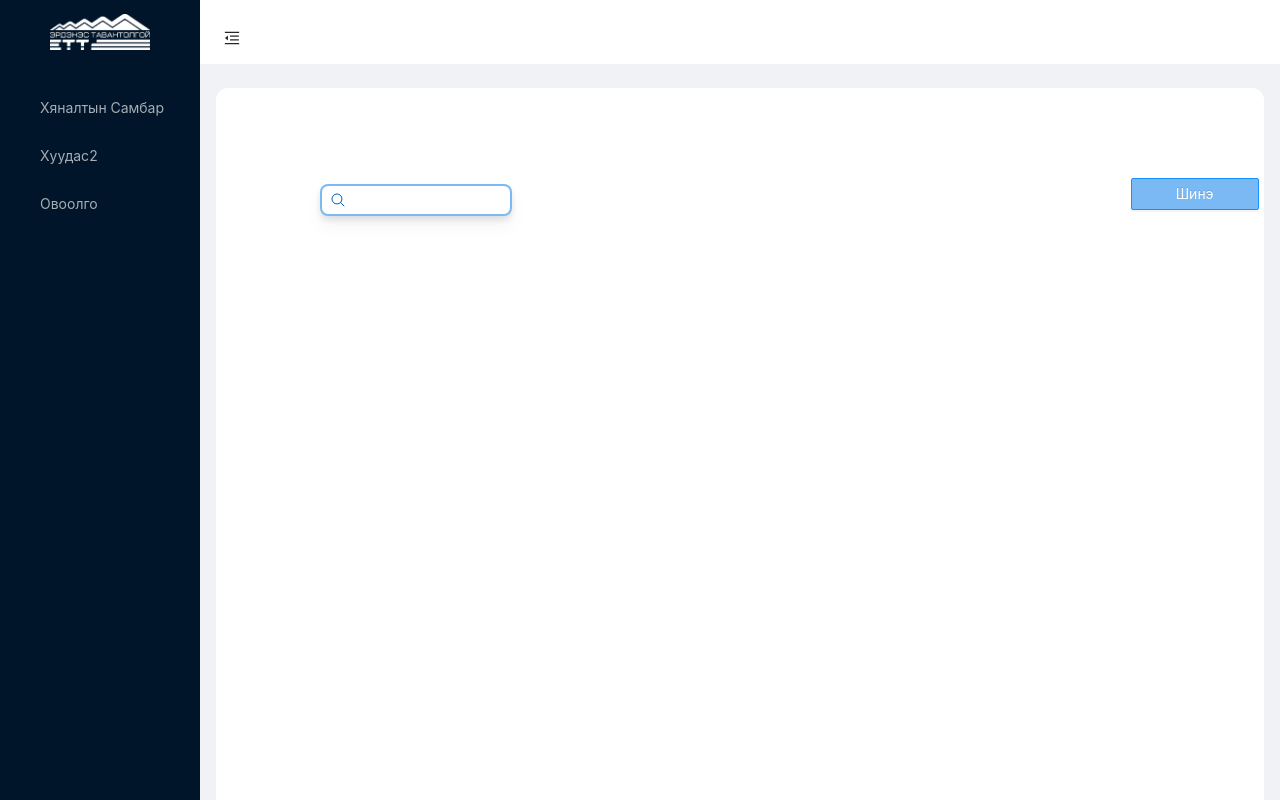
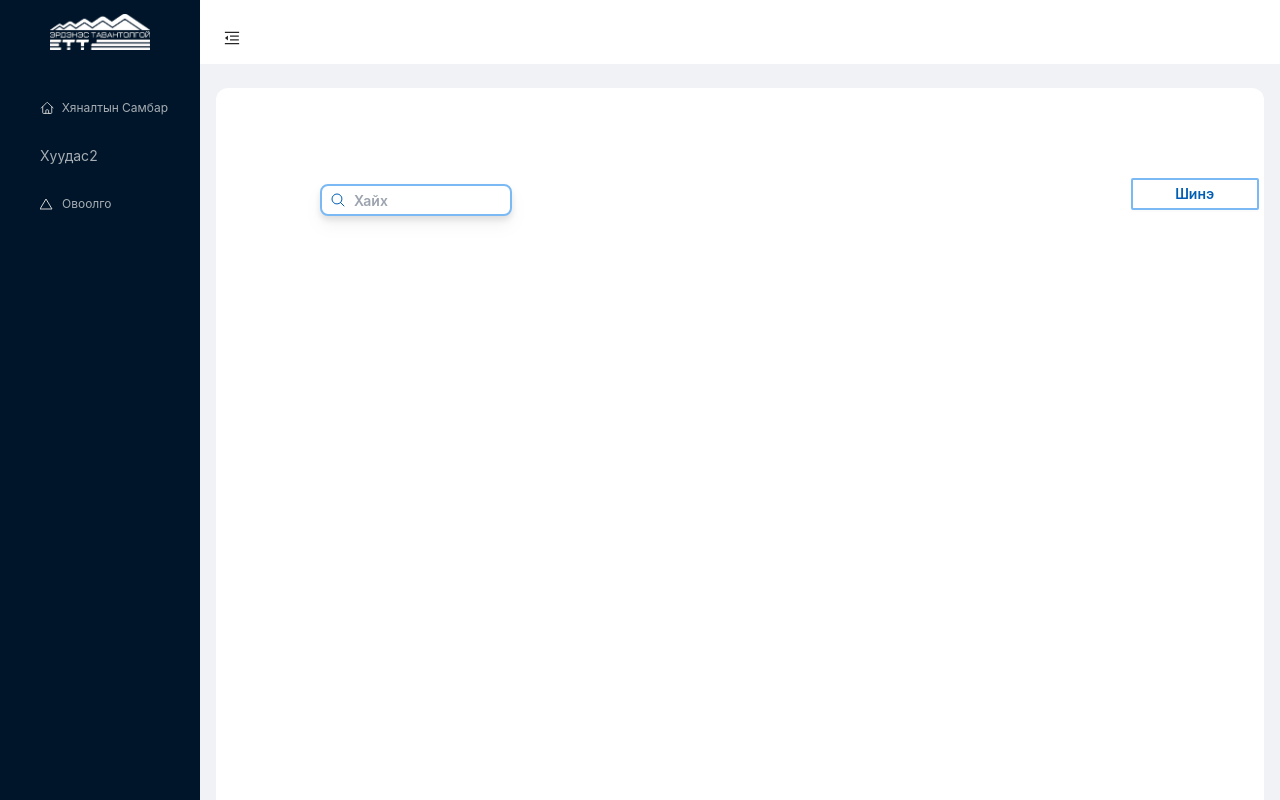
Before and after one commit to HyperDanirio/ett_dashboard, a Next.js app in the folder coal_logistics/: page /ovoolgo in a window 1280 px wide. Built offline with nearby package versions, Linux system fonts and the light colour scheme.

Commit message:
Daniel_Push_07/05/23/02

```diff
--- a/coal_logistics/components/charts.js
+++ b/coal_logistics/components/charts.js
@@ -1,6 +1,7 @@
 import { useEffect } from "react";
 import Chart from "chart.js";
 import { useState } from "react";
+import Button from "antd/lib/button";
 
 export const LineChart = () => {
   useEffect(() => {
@@ -79,19 +80,28 @@ export const LineChart = () => {
     <>
       <div className="w-2/3 h-full flex mx-auto flex-col mb-10">
         <div className="w-full h-10 flex justify-between items-center flex-row">
-          <div className="w-40 h-8 text-xl ml-8 font-semibold cursor-default text-black/70">
+          <div className="w-40 h-8 text-xl ml-8 font-bold cursor-default text-black/70">
             Мэдэхгүй
           </div>
           <div className="w-fit h-full space-x-1 mr-7 flex flex-row">
-            <button className="w-16 h-6 rounded-md bg-white border-2 border-gray-300 hover:bg-gray-100 hover:border-main hover:shadow-sm transition-all duration-100 flex justify-center items-center font-semibold text-xs text-black/70 hover:text-black">
+            <Button
+              className="w-16 h-6 rounded-md bg-white border-2 border-gray-300 hover:bg-gray-100 hover:border-main hover:shadow-sm transition-all duration-100 flex justify-center items-center font-semibold text-xs text-black/70 hover:text-black"
+              type="dashed"
+            >
               7 Хоног
-            </button>
-            <button className="w-16 h-6 rounded-md bg-white border-2 border-gray-300 hover:bg-gray-100 hover:border-main hover:shadow-sm transition-all duration-100 flex justify-center items-center font-semibold text-xs text-black/70 hover:text-black">
+            </Button>
+            <Button
+              className="w-16 h-6 rounded-md bg-white border-2 border-gray-300 hover:bg-gray-100 hover:border-main hover:shadow-sm transition-all duration-100 flex justify-center items-center font-semibold text-xs text-black/70 hover:text-black"
+              type="dashed"
+            >
               Сар
-            </button>
-            <button className="w-16 h-6 rounded-md bg-white border-2 border-gray-300 hover:bg-gray-100 hover:border-main hover:shadow-sm transition-all duration-100 flex justify-center items-center font-semibold text-xs text-black/70 hover:text-black">
+            </Button>
+            <Button
+              className="w-16 h-6 rounded-md bg-white border-2 border-gray-300 hover:bg-gray-100 hover:border-main hover:shadow-sm transition-all duration-100 flex justify-center items-center font-semibold text-xs text-black/70 hover:text-black"
+              type="dashed"
+            >
               Жил
-            </button>
+            </Button>
           </div>
         </div>
         <div className="  w-full h-auto my-auto">
--- a/coal_logistics/package.json
+++ b/coal_logistics/package.json
@@ -9,6 +9,7 @@
     "lint": "next lint"
   },
   "dependencies": {
+    "@ant-design/icons": "^5.1.4",
     "antd": "^5.6.3",
     "autoprefixer": "10.4.14",
     "chart.js": "^2.9.4",
--- a/coal_logistics/pages/index.js
+++ b/coal_logistics/pages/index.js
@@ -6,6 +6,7 @@ import {
   VideoCameraOutlined,
 } from "@ant-design/icons";
 import { Button, Layout, Menu, theme } from "antd";
+import Icon from "@ant-design/icons/lib/components/Icon";
 import { useState } from "react";
 import Link from "antd/lib/typography/Link";
 import { LineChart, PieChart } from "@/components/charts";
@@ -41,7 +42,28 @@ const App = () => {
           defaultSelectedKeys={["1"]}
         >
           <Menu.Item>
-            <Link className={collapsed ? "hidden" : ""} href="/" key={1}>
+            <Link
+              className={
+                collapsed ? "hidden" : "flex justify-start items-center text-xs"
+              }
+              href="/"
+              key={1}
+            >
+              <svg
+                xmlns="http://www.w3.org/2000/svg"
+                fill="none"
+                viewBox="0 0 24 24"
+                stroke-width="1.5"
+                stroke="#D3D3D3"
+                class="w-4 h-4"
+              >
+                <path
+                  stroke-linecap="round"
+                  stroke-linejoin="round"
+                  d="M2.25 12l8.954-8.955c.44-.439 1.152-.439 1.591 0L21.75 12M4.5 9.75v10.125c0 .621.504 1.125 1.125 1.125H9.75v-4.875c0-.621.504-1.125 1.125-1.125h2.25c.621 0 1.125.504 1.125 1.125V21h4.125c.621 0 1.125-.504 1.125-1.125V9.75M8.25 21h8.25"
+                />
+              </svg>
+              <div className="w-2"></div>
               Хяналтын Самбар
             </Link>
           </Menu.Item>
@@ -51,7 +73,22 @@ const App = () => {
             </Link>
           </Menu.Item>
           <Menu.Item>
-            <Link className={collapsed ? "hidden" : ""} href="/ovoolgo" key={3}>
+            <Link
+              className={
+                collapsed ? "hidden" : "flex justify-start items-center text-xs"
+              }
+              href="/ovoolgo"
+              key={3}
+            >
+              <div class="w-3.5 h-3.5 flex justify-center items-center">
+                <svg class="w-full h-full flex justify-center items-center">
+                  <polygon
+                    points="6,2 0,12 12,12"
+                    class=" stroke-[#D3D3D3] stroke-1.5 fill-none"
+                  />
+                </svg>
+              </div>
+              <div className="w-2"></div>
               Овоолго
             </Link>
           </Menu.Item>
--- a/coal_logistics/pages/ovoolgo.js
+++ b/coal_logistics/pages/ovoolgo.js
@@ -73,7 +73,28 @@ const App = () => {
           defaultSelectedKeys={["1"]}
         >
           <Menu.Item>
-            <Link className={collapsed ? "hidden" : ""} href="/" key={1}>
+            <Link
+              className={
+                collapsed ? "hidden" : "flex justify-start items-center text-xs"
+              }
+              href="/"
+              key={1}
+            >
+              <svg
+                xmlns="http://www.w3.org/2000/svg"
+                fill="none"
+                viewBox="0 0 24 24"
+                stroke-width="1.5"
+                stroke="#D3D3D3"
+                class="w-4 h-4"
+              >
+                <path
+                  stroke-linecap="round"
+                  stroke-linejoin="round"
+                  d="M2.25 12l8.954-8.955c.44-.439 1.152-.439 1.591 0L21.75 12M4.5 9.75v10.125c0 .621.504 1.125 1.125 1.125H9.75v-4.875c0-.621.504-1.125 1.125-1.125h2.25c.621 0 1.125.504 1.125 1.125V21h4.125c.621 0 1.125-.504 1.125-1.125V9.75M8.25 21h8.25"
+                />
+              </svg>
+              <div className="w-2"></div>
               Хяналтын Самбар
             </Link>
           </Menu.Item>
@@ -83,7 +104,22 @@ const App = () => {
             </Link>
           </Menu.Item>
           <Menu.Item>
-            <Link className={collapsed ? "hidden" : ""} href="/ovoolgo" key={3}>
+            <Link
+              className={
+                collapsed ? "hidden" : "flex justify-start items-center text-xs"
+              }
+              href="/ovoolgo"
+              key={3}
+            >
+              <div class="w-3.5 h-3.5 flex justify-center items-center">
+                <svg class="w-full h-full flex justify-center items-center">
+                  <polygon
+                    points="6,2 0,12 12,12"
+                    class=" stroke-[#D3D3D3] stroke-1.5 fill-none"
+                  />
+                </svg>
+              </div>
+              <div className="w-2"></div>
               Овоолго
             </Link>
           </Menu.Item>
@@ -135,15 +171,19 @@ const App = () => {
                         d="M21 21l-5.197-5.197m0 0A7.5 7.5 0 105.196 5.196a7.5 7.5 0 0010.607 10.607z"
                       />
                     </svg>
-                    <input className="w-40 h-7 rounded-full text-gray-500 outline-0 pl-2 text-sm font-semibold"></input>
+                    <input
+                      className="w-40 h-7 rounded-full text-gray-500 outline-0 pl-2 text-sm font-semibold flex justify-center items-center"
+                      id="search"
+                      placeholder="Хайх"
+                    ></input>
                   </div>
                 </div>
                 <div className="w-1/3 h-full"></div>
                 <div className="w-1/3 h-full flex justify-end items-center mr-32 mt-5">
                   <Button
-                    className="bg-main w-32 h-8 fixed"
+                    className=" w-32 h-8 fixed text-[#015EB4] font-semibold border-2 border-main hover:shadow-md flex justify-center items-center"
                     onClick={clickaddNew}
-                    type="primary"
+                    type="default"
                   >
                     Шинэ
                   </Button>
```
Also changed, not shown: 1 other file (tests, documents, lock files or other folders).
